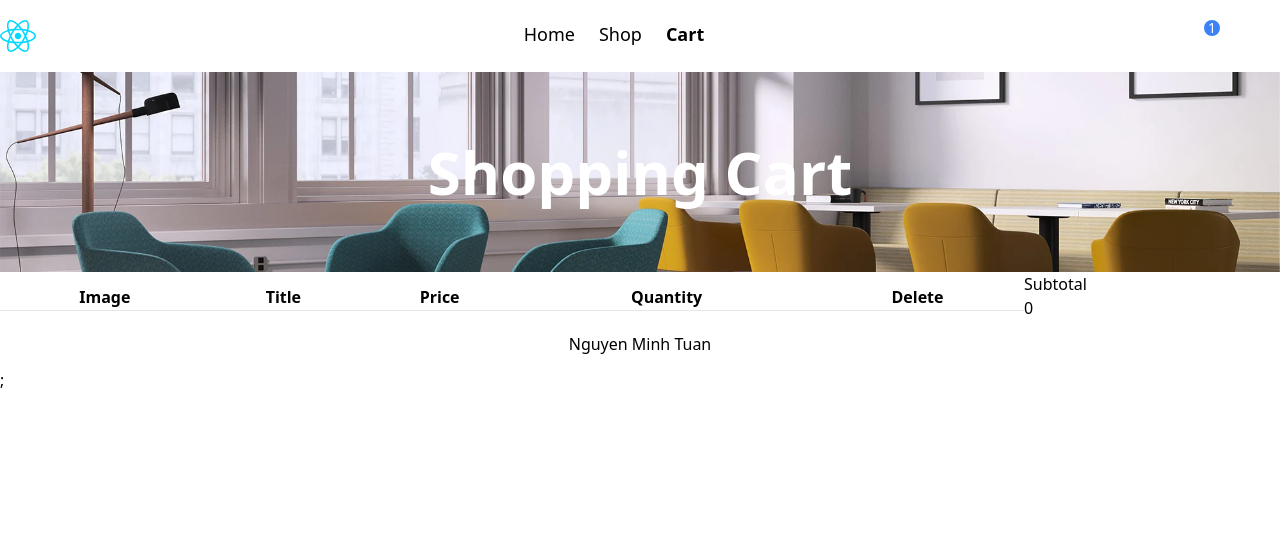
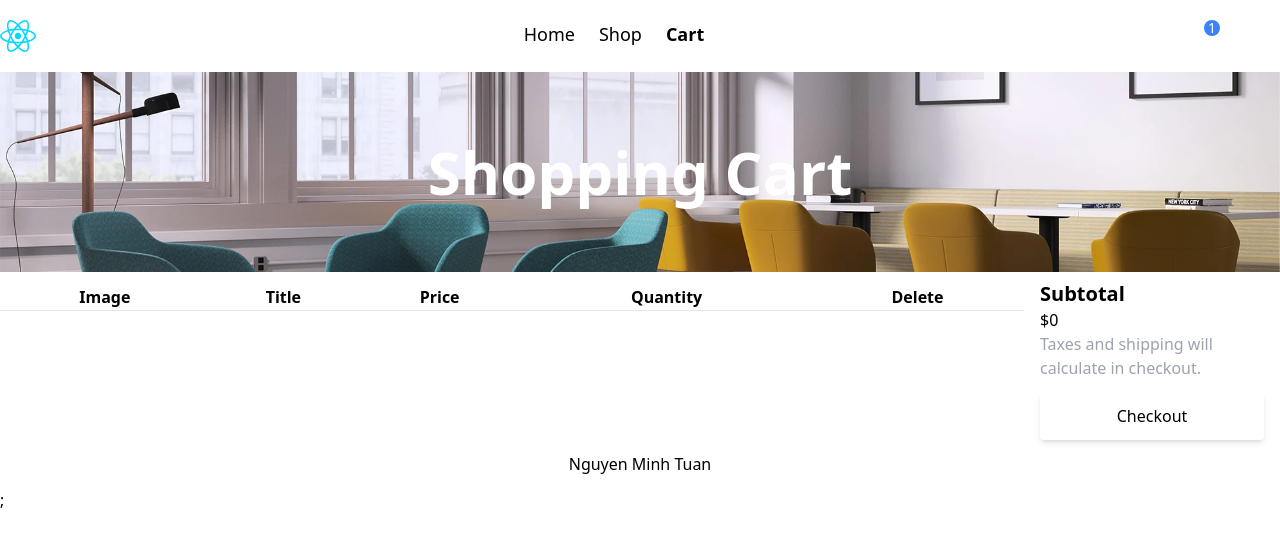
Before and after one commit to tnowad/eshop, a React (Vite) app: page /cart in a window 1280 px wide. Shown: the top 546 px of the page. Built offline with nearby package versions, Linux system fonts and the light colour scheme; some icons are missing.

Commit message:
feat(cart): add remove toast

```diff
--- a/src/pages/Cart.tsx
+++ b/src/pages/Cart.tsx
@@ -3,11 +3,11 @@ import CommonSection from "../components/CommonSection";
 import Helmet from "../components/Helmet";
 import { useAppDispatch, useAppSelector } from "../hooks/storeHook";
 import { removeCartItem, updateCartItem } from "../redux/slices/cartSlice";
+import { Link } from "react-router-dom";
+import { toast } from "react-toastify";
 
 const Cart = () => {
-  const { cartItems, totalAmount, totalQuantity } = useAppSelector(
-    (state) => state.cart
-  );
+  const { cartItems, totalAmount } = useAppSelector((state) => state.cart);
   const dispatch = useAppDispatch();
 
   return (
@@ -59,6 +59,7 @@ const Cart = () => {
                       <button
                         onClick={() => {
                           dispatch(removeCartItem(item.id));
+                          toast.error("Removed product in cart!");
                         }}
                       >
                         <Icon icon="material-symbols:delete-outline" />
@@ -68,9 +69,17 @@ const Cart = () => {
                 ))}
               </tbody>
             </table>
-            <div>
-              <h2>Subtotal</h2>
-              <span>{totalAmount}</span>
+            <div className="mt-2 lg:px-4">
+              <h2 className="text-xl font-bold">Subtotal</h2>
+              <span>${totalAmount}</span>
+              <p className="text-gray">
+                Taxes and shipping will calculate in checkout.
+              </p>
+              <Link to="/checkout">
+                <button className="mt-3 p-3 shadow-md outline-none bg-white rounded w-full">
+                  Checkout
+                </button>
+              </Link>
             </div>
           </div>
         </div>
```
